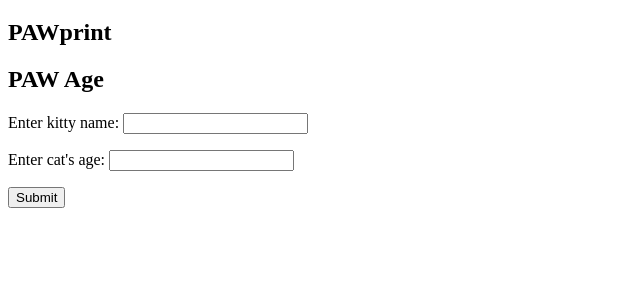
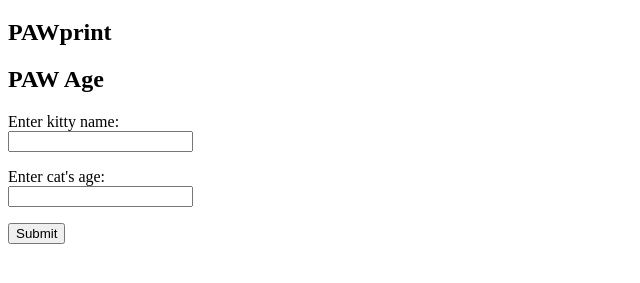
Before and after one commit to NicoleDavey/davey, a plain HTML site: page catalog/index.html in a window 1280 px wide. Shown: the part 61-344 px from the top of the page, without its empty margins (0-640 px from the left). Drawn offline with Linux system fonts and the light colour scheme.

Commit message:
Add labels to the form

```diff
--- a/catalog/index.html
+++ b/catalog/index.html
@@ -14,11 +14,11 @@
 
   <form id="catForm">
     <p>
-      Enter kitty name:
+      <label for="catName">Enter kitty name:</label><br />
       <input type="text" name="catName" />
     </p>
     <p>
-      Enter cat's age:
+      <label for="catAge">Enter cat's age:</label><br />
       <input type="number" name="catAge">
     </p>
     <p>
```
